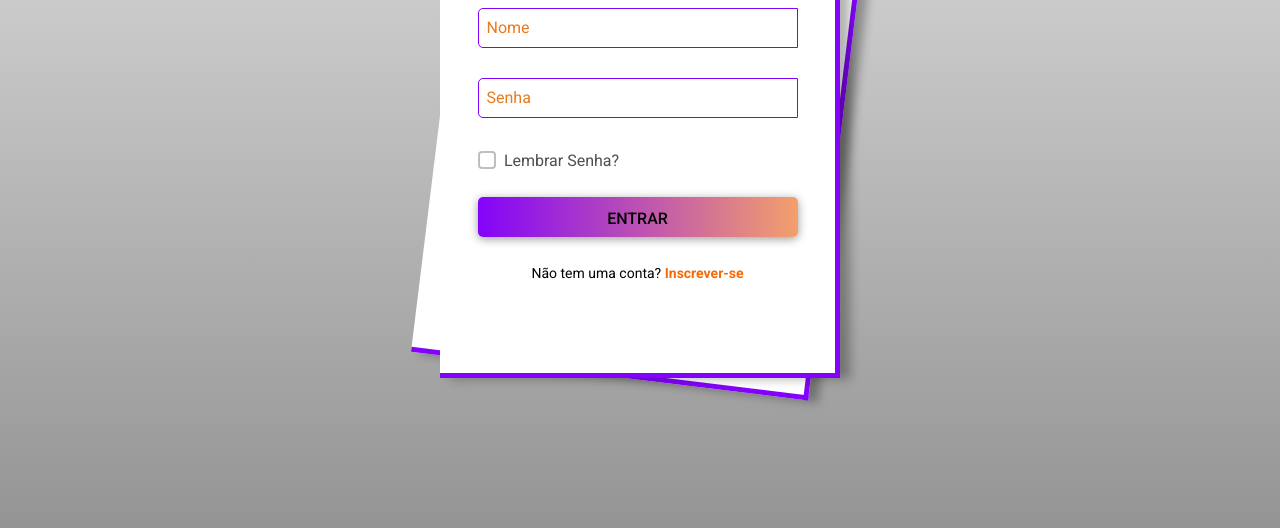
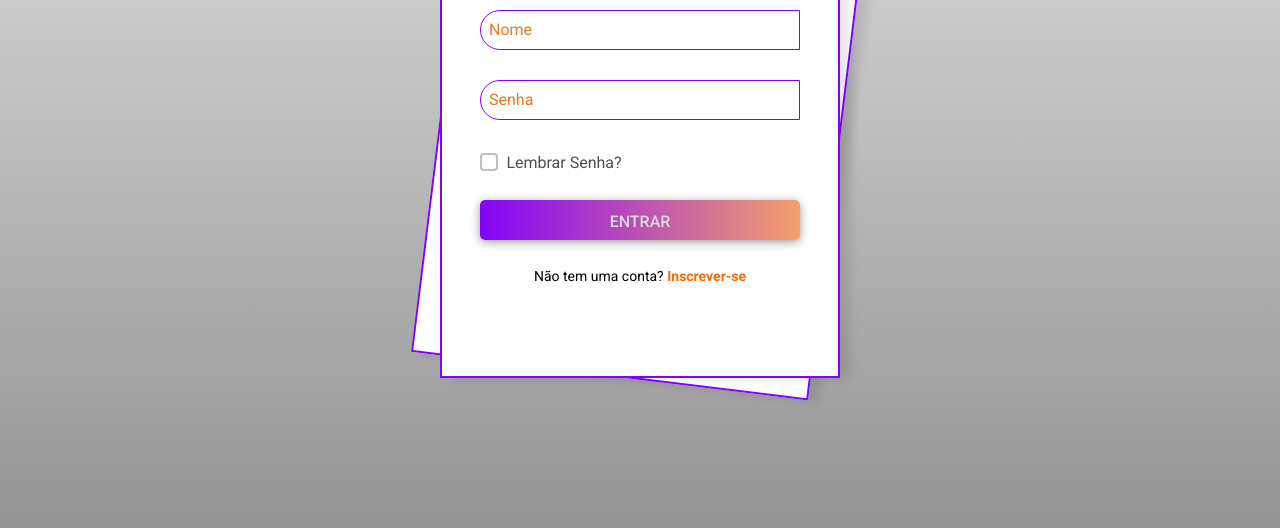
Before and after one commit to RaphaelTW/telaLoginDinamica, a plain HTML site: page index.html in a window 1280 px wide. Shown: the part 272-800 px from the top of the page. Drawn offline with nearby package versions, Linux system fonts and the light colour scheme.

Commit message:
mudanças no css

```diff
--- a/src/css/style.css
+++ b/src/css/style.css
@@ -36,8 +36,8 @@ body {
     width: 100%;
     height: 100%;
     background: #fff;
-    box-shadow: 10px 1px 10px rgba(0, 0, 0, 0.30);
-    border-width: 0 5px 5px 0 !important;
+    box-shadow: 10px 1px 10px rgba(0, 0, 0, 0.099);
+    border-width: 2px 2px 2px 2px !important;
     border-style: solid !important;
     border-color: var(--roxo-fixo) !important;
 }
@@ -138,7 +138,15 @@ h2 {
     background: transparent;
     border: 1px solid var(--roxo-fixo);
     outline: none;
-    border-radius: 5px;
+    border-radius: 50px;
+}
+
+.input-group input:hover {
+    border: 3px solid var(--roxo-fixo);
+}
+
+.input-group input:active {
+    border: 3px solid orangered;
 }
 
 .input-group input:focus ~ label,
@@ -171,7 +179,7 @@ h2 {
     background: linear-gradient(to right, var(--roxo-fixo), #f3a06b);
     box-shadow: 0 2px 10px rgba(0, 0, 0, 0.4);
     font-size: 16px;
-    color: #000000;
+    color: #dcdcdc;
     font-weight: 500;
     cursor: pointer;
     border-radius: 5px;
```
